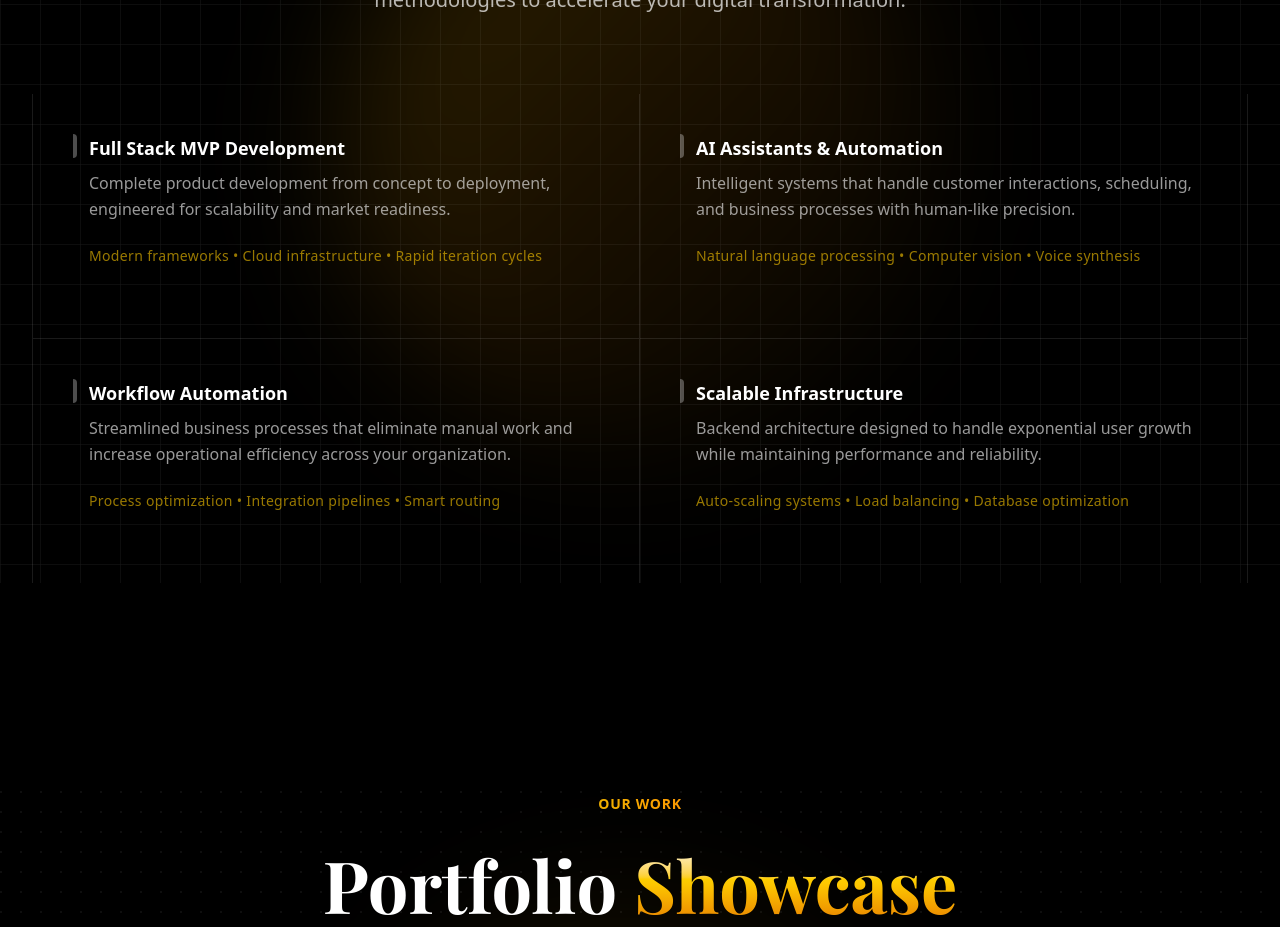
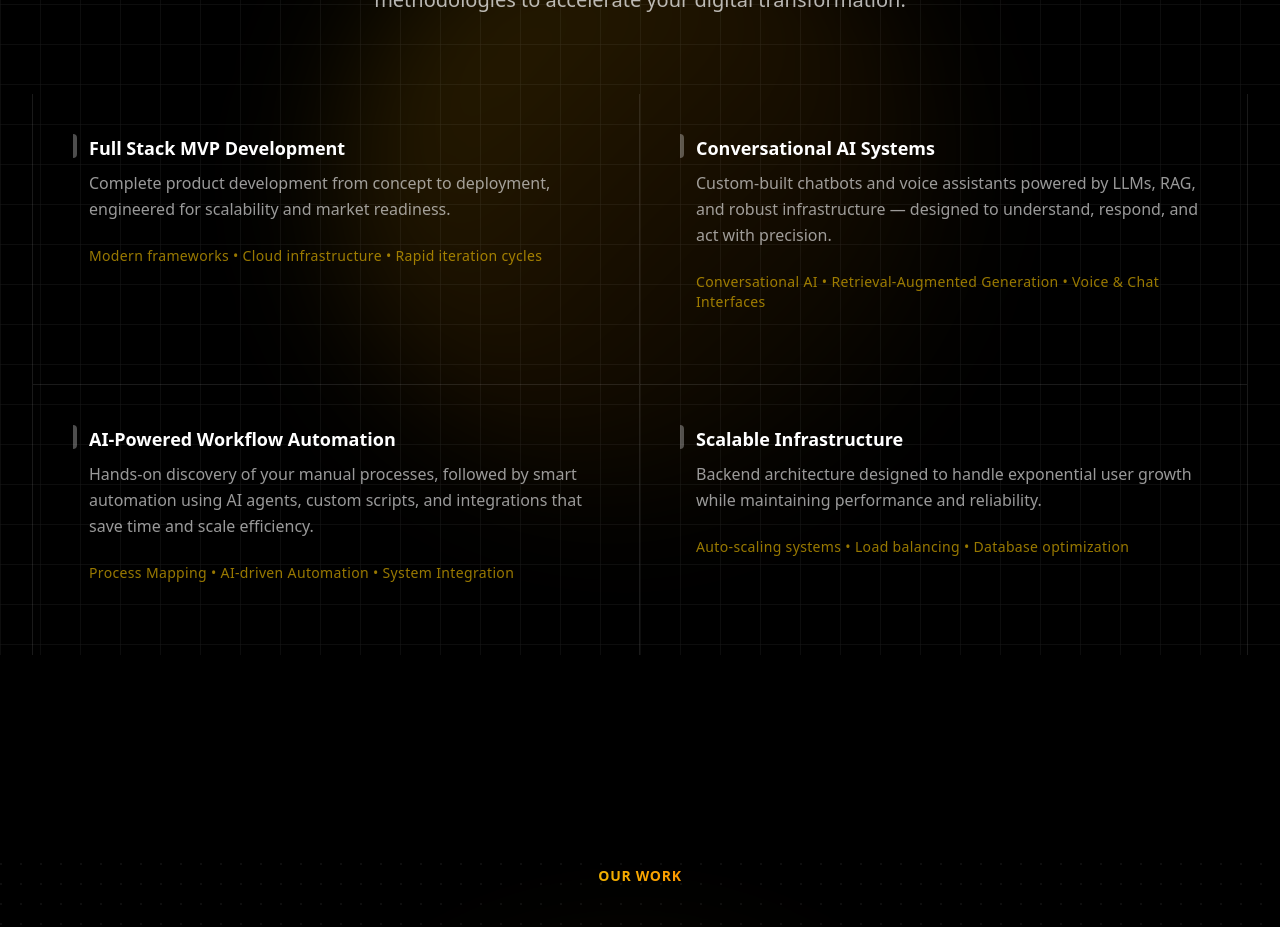
Before and after one commit to gargmegham/LaunchBit, a Next.js app: page / in a window 1280 px wide. Shown: the part 1840-2767 px from the top of the page. Built offline with nearby package versions, Linux system fonts and the light colour scheme; a web font is replaced by a local one.

Commit message:
chore: update services

```diff
--- a/src/components/Services.tsx
+++ b/src/components/Services.tsx
@@ -18,17 +18,17 @@ const services = [
         visual: "code",
     },
     {
-        title: "AI Assistants & Automation",
+        title: "Conversational AI Systems",
         description:
-            "Intelligent systems that handle customer interactions, scheduling, and business processes with human-like precision.",
-        detail: "Natural language processing • Computer vision • Voice synthesis",
+            "Custom-built chatbots and voice assistants powered by LLMs, RAG, and robust infrastructure — designed to understand, respond, and act with precision.",
+        detail: "Conversational AI • Retrieval-Augmented Generation • Voice & Chat Interfaces",
         visual: "voice",
     },
     {
-        title: "Workflow Automation",
+        title: "AI-Powered Workflow Automation",
         description:
-            "Streamlined business processes that eliminate manual work and increase operational efficiency across your organization.",
-        detail: "Process optimization • Integration pipelines • Smart routing",
+            "Hands-on discovery of your manual processes, followed by smart automation using AI agents, custom scripts, and integrations that save time and scale efficiency.",
+        detail: "Process Mapping • AI-driven Automation • System Integration",
         visual: "workflow",
     },
     {
```
